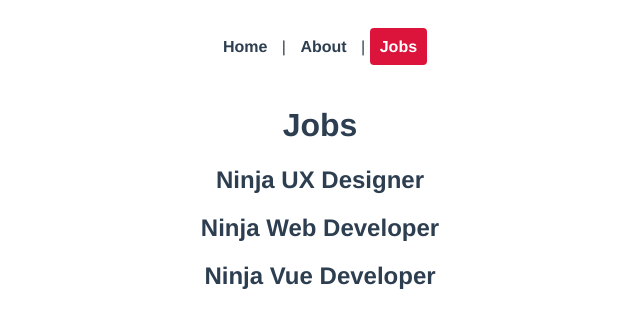
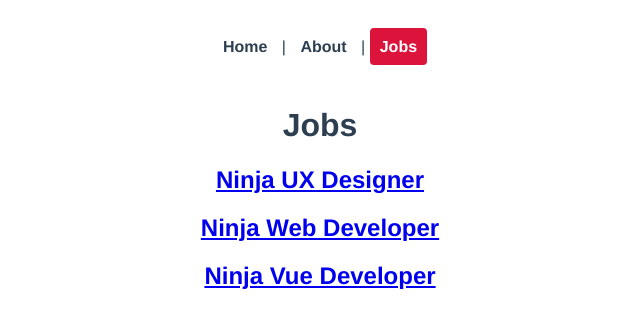
Before and after one commit to Charlon-Dale/vue-ninja-job, a Vue app: page /jobs in a window 1280 px wide. Shown: the top 328 px of the page, without its empty margins (320-960 px from the left). Built offline with nearby package versions, Linux system fonts and the light colour scheme.

Commit message:
added router link

```diff
--- a/src/views/jobs/Jobs.vue
+++ b/src/views/jobs/Jobs.vue
@@ -1,7 +1,10 @@
 <template>
     <h1>Jobs</h1>
     <div v-for="job in jobs" :key="job.id">
-        <h2>{{ job.title }}</h2>
+        <router-link :to="{ name: 'JobDetails', params: { id: job.id }}">
+            <h2>{{ job.title }}</h2>
+        </router-link>
+
     </div>
 </template>
 
```
